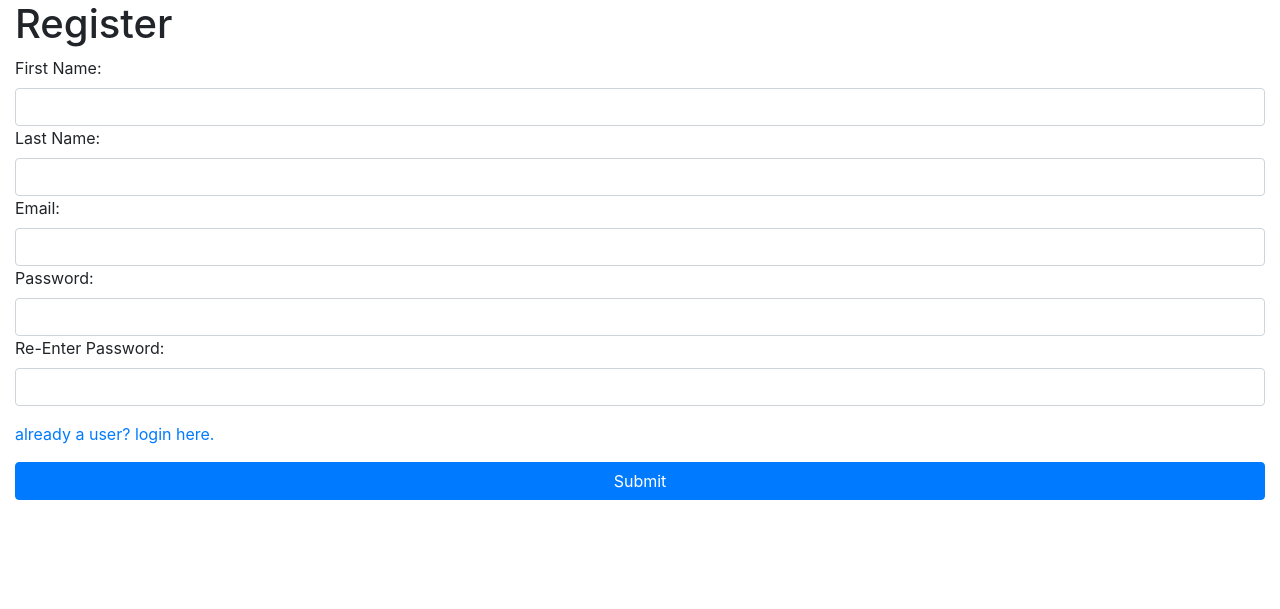
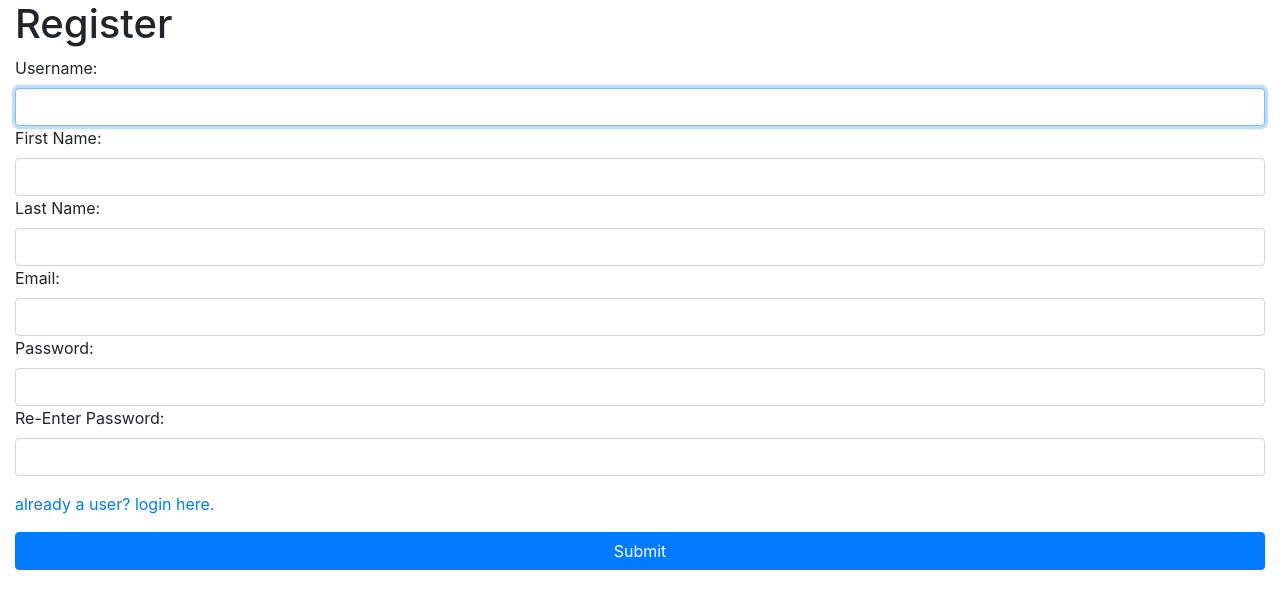
Before and after one commit to Rossi-21/NewRecordStore, a Django app: page /register in a window 1280 px wide. Shown: the top 609 px of the page. Run offline with Django 4.2, Linux system fonts and the light colour scheme.

Commit message:
register2

```diff
--- a/record_app/forms.py
+++ b/record_app/forms.py
@@ -12,4 +12,4 @@ class CreateUserForm(UserCreationForm):
 
     class Meta:
         model = User
-        fields = ['first_name','last_name', 'email', 'password1', 'password2']
+        fields = ['username', 'first_name','last_name', 'email', 'password1', 'password2']
--- a/record_app/templates/register.html
+++ b/record_app/templates/register.html
@@ -16,6 +16,10 @@
         <form action="#" method="POST">
         {% csrf_token %}
         {{form.errors}}
+        <div>
+            <label class="form-label" for="username">Username:</label>
+            {{form.username}}
+        </div>
         <div>
             <label class="form-label" for="first_name">First Name:</label>
             {{form.first_name}}
--- a/record_app/views.py
+++ b/record_app/views.py
@@ -23,11 +23,12 @@ def registerUser(request):
         if form.is_valid():
 
             user = form.save()
+            #group = Group.objects.get(name='customer')
+            #user.groups.add(group)
+            login(request, user)
 
-            group = Group.objects.get(name='customers')
-            user.groups.add(group)
 
-            return redirect('login')
+            return redirect('home')
 
     context = {
         'form' : form
```
